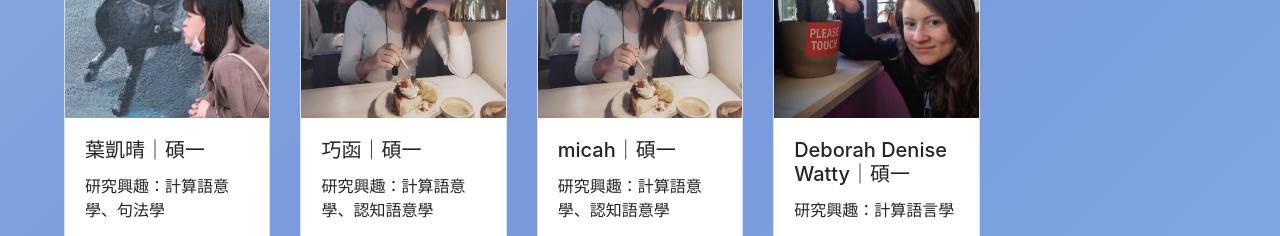
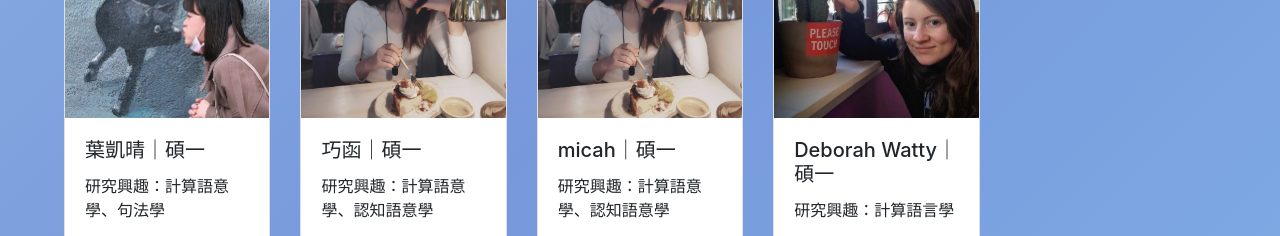
Before and after one commit to lopentu/ntu-lope-lab, a React (Create React App) app: page / in a window 1280 px wide. Shown: the part 5760-5996 px from the top of the page. Built offline with nearby package versions, Linux system fonts and the light colour scheme.

Commit message:
Deborah2

```diff
--- a/src/components/member-description.js
+++ b/src/components/member-description.js
@@ -91,7 +91,7 @@ const MemberDescription = () => {
                     mail = "mailto:cckk2913@gmail.com"/>
                 </Col>
                 <Col>
-                    <MemberCard imgSrc={deborah} name="Deborah Denise Watty｜碩一" text="計算語言學"
+                    <MemberCard imgSrc={deborah} name="Deborah Watty｜碩一" text="計算語言學"
                     mail = "Deborah.watty@gmail.com"/>
                 </Col>
             </Row>
```
